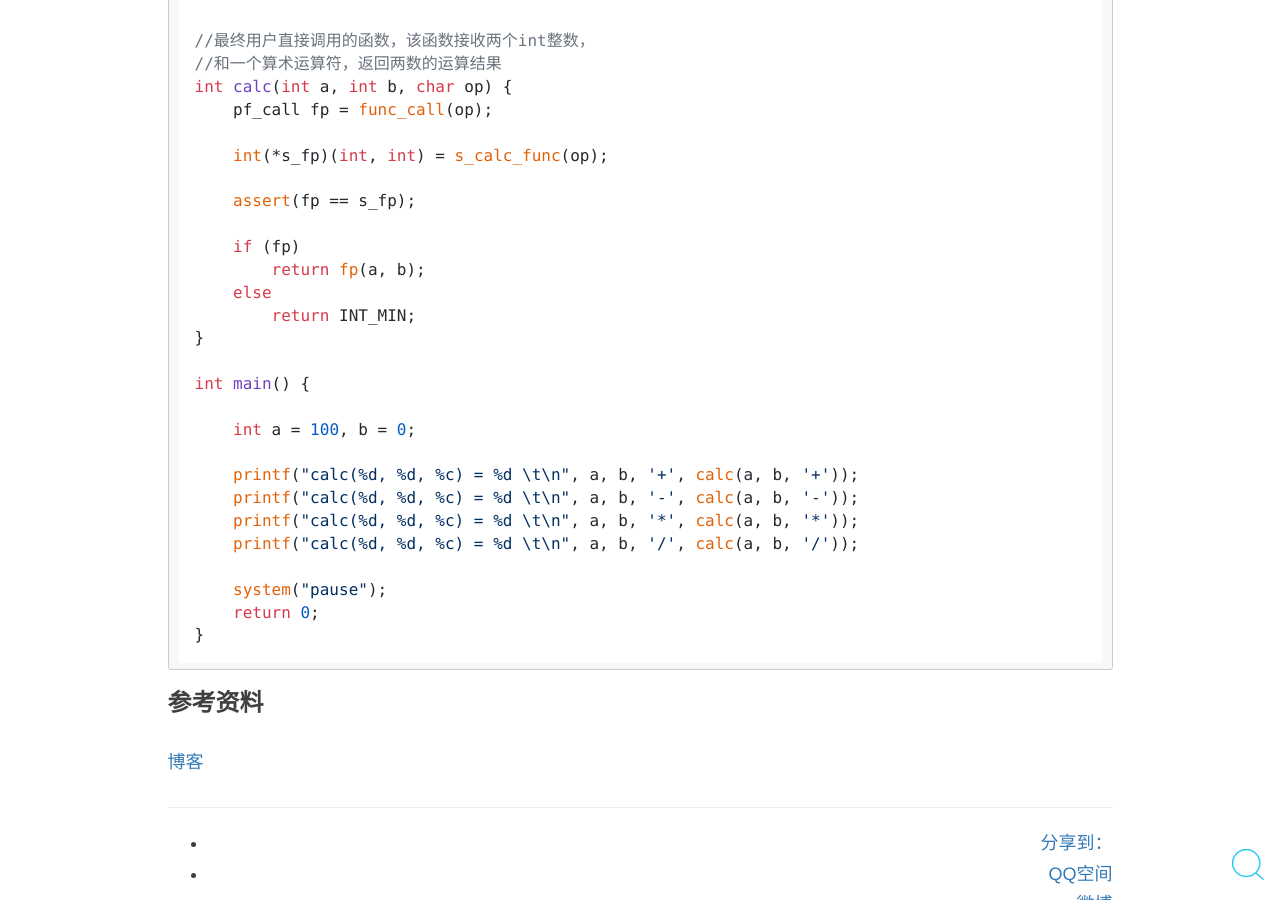
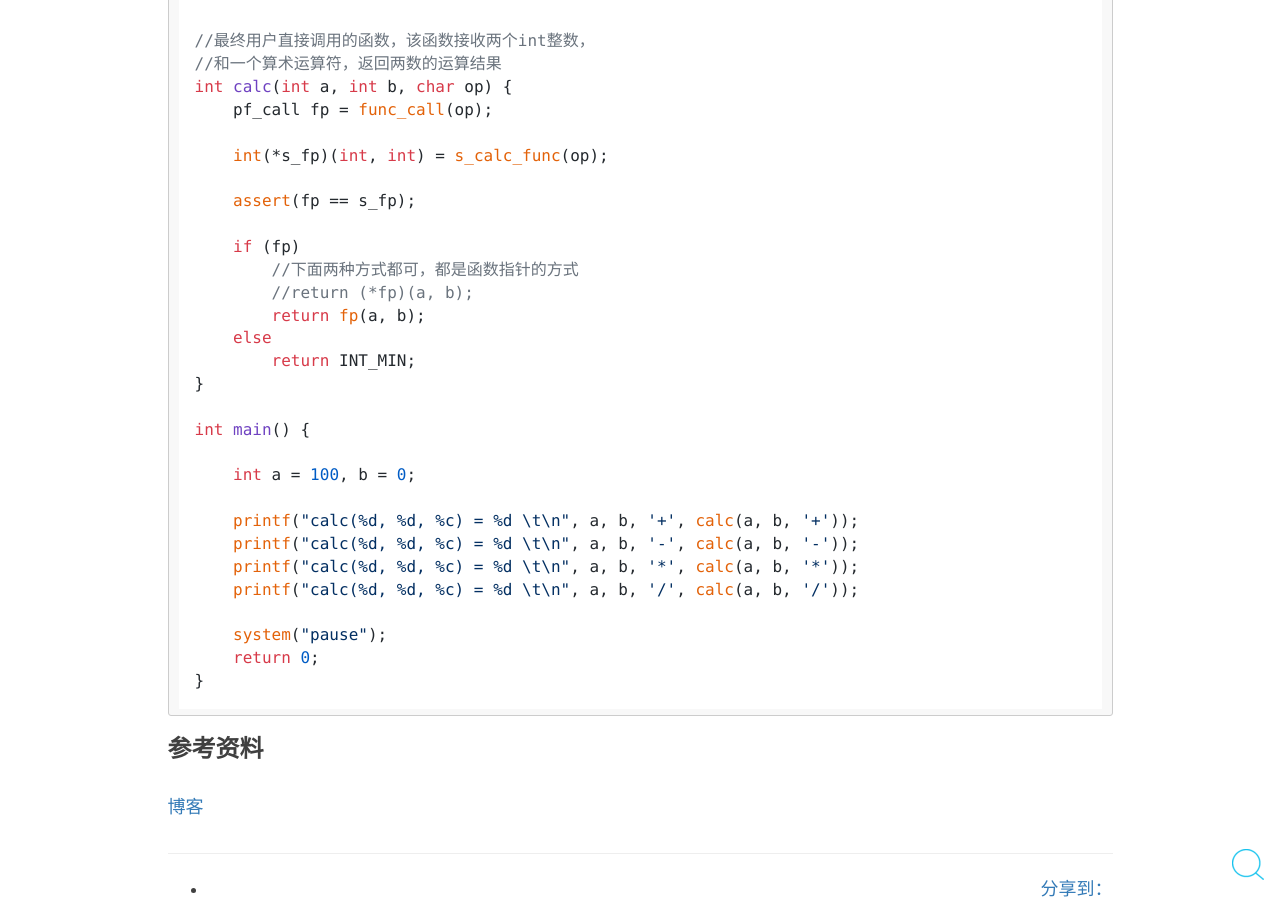
Before and after one commit to kingback1/kingback1.github.io, a Jekyll site: the page built from _posts/2016-05-03-typedef-用法.md, in a window 1280 px wide and 900 px high, scrolled down 3999 px. Built offline with Jekyll 4.4.1, drawn with Linux system fonts in a browser that asks for light colours; nearby versions of some CDN libraries; comment, search, counter and statistics services are not loaded.

Commit message:
修改了typedef函数指针调用方式

```diff
--- a/_posts/2016-05-03-typedef-用法.md
+++ b/_posts/2016-05-03-typedef-用法.md
@@ -165,6 +165,8 @@ int calc(int a, int b, char op)
     assert(fp == s_fp);
 
     if (fp)
+        //下面两种方式都可，都是函数指针的方式
+        //return (*fp)(a, b);
         return fp(a, b);
     else
         return INT_MIN;
```
